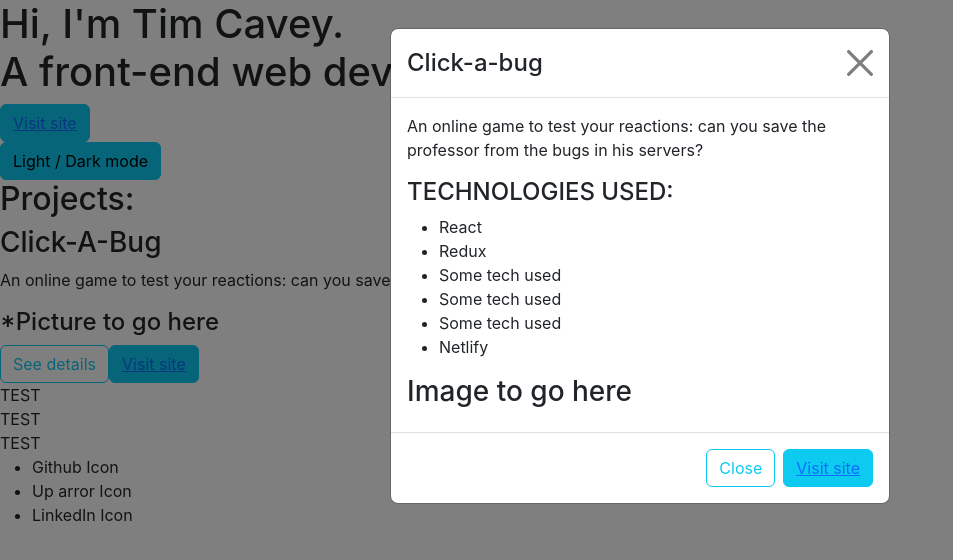
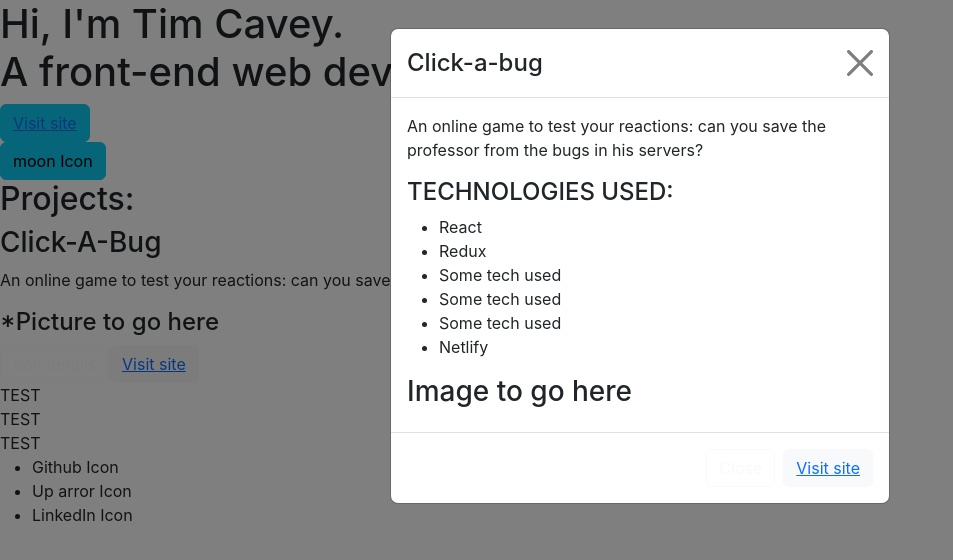
Before and after one commit to T-J-D-Cavey/my-portfolio-site, a React (Vite) app: page / in a window 1280 px wide. Both pictures are taken after a click on the button "See details". Shown: the top 560 px of the page, without its empty margins (0-953 px from the left). Built offline with nearby package versions, Linux system fonts and the light colour scheme.

Commit message:
create dynamic styles logic for light and dark modes

```diff
--- a/src/App.jsx
+++ b/src/App.jsx
@@ -16,11 +16,22 @@ export function App() {
     setMode(oppositeMode);
   }
 
+  const modeStyles = {
+    darkMode: {
+      ctaButton: 'light',
+      secondaryButton: 'outline-light',
+    },
+    lightMode: {
+      ctaButton: 'dark',
+      secondaryButton: 'outline-dark',
+    },
+  };
+
   return (
     <div>
       <HeroBanner mode={mode}/>
       <DarkLightButton mode={mode} changeMode={changeMode} />
-      <ProjectContainer mode={mode}/>
+      <ProjectContainer mode={mode} modeStyles={modeStyles}/>
       <Footer mode={mode}/>
     </div>
   )
--- a/src/components/DarkLightButton.jsx
+++ b/src/components/DarkLightButton.jsx
@@ -5,7 +5,7 @@ export function DarkLightButton({mode, changeMode}) {
         e.preventDefault();
         changeMode();
     }
-    console.log(mode);
+    let modeIcon = mode === 'darkMode' ? 'moon Icon' : 'sun Icon';
     return (
         // I may need to change this structure, depends on how the div interacts with other elements
         // I want the button to stick to the top only after it reaches the top by scroll.
@@ -13,7 +13,7 @@ export function DarkLightButton({mode, changeMode}) {
             {/* I should be able to avoid a Bootstrap component here as just need a Sun / Moon icon,
             which is affected by the mode state and changes the file dynamically */}
               <Button onClick={clickHanlder}variant="info">
-                Light / Dark mode
+                {modeIcon}
               </Button>
         </div>
     )
--- a/src/components/ProjectContainer.jsx
+++ b/src/components/ProjectContainer.jsx
@@ -3,16 +3,16 @@ import { Treadit } from "./projects/Treadit"
 import { PollutionChecker } from "./projects/PollutionChecker"
 import { RamenPopup } from "./projects/RamenPopup"
 
-export function ProjectContainer() {
+export function ProjectContainer({mode, modeStyles}) {
     return (
         <div>
             <div>
                 <h2>Projects:</h2>
             </div>
-            <ClickABug />
-            <Treadit />
-            <PollutionChecker />
-            <RamenPopup />
+            <ClickABug mode={mode} modeStyles={modeStyles} />
+            <Treadit mode={mode} modeStyles={modeStyles} />
+            <PollutionChecker mode={mode} modeStyles={modeStyles} />
+            <RamenPopup mode={mode} modeStyles={modeStyles} />
         </div>
     )
 }
--- a/src/components/projects/ClickABug.jsx
+++ b/src/components/projects/ClickABug.jsx
@@ -1,19 +1,15 @@
-// import '../../../node_modules/bootstrap/dist/css/bootstrap.css'
-// import '../../../node_modules/bootstrap/dist/js/bootstrap.js'
-
-import { useState } from 'react';
+import {useState, useEffect} from 'react';
 import Button from 'react-bootstrap/Button';
 import Modal from 'react-bootstrap/Modal';
 
-export function ClickABug({mode}) {
-
-
-
+export function ClickABug({mode, modeStyles}) {
 
     const [show, setShow] = useState(false);
     const handleClose = () => setShow(false);
     const handleShow = () => setShow(true);
 
+    let ctaButton = modeStyles[mode].ctaButton;
+    let secondaryButton = modeStyles[mode].secondaryButton;
 
 
 
@@ -25,10 +21,10 @@ export function ClickABug({mode}) {
             <p>An online game to test your reactions: can you save the professor from the bugs in his servers?
             </p>
             <h4>*Picture to go here</h4>
-            <Button variant="outline-info" onClick={handleShow}>
+            <Button variant={secondaryButton} onClick={handleShow}>
               See details
             </Button>
-            <Button variant="info" onClick={handleClose}>
+            <Button variant={ctaButton} onClick={handleClose}>
                   <a href='https://github.com/T-J-D-Cavey' target='_blank'>Visit site</a>
             </Button>
           </section>
@@ -52,10 +48,10 @@ export function ClickABug({mode}) {
               <h3>Image to go here</h3>
             </Modal.Body>
             <Modal.Footer>
-              <Button variant="outline-info" onClick={handleClose}>
+              <Button variant={secondaryButton} onClick={handleClose}>
                 Close
               </Button>
-              <Button variant="info" onClick={handleClose}>
+              <Button variant={ctaButton} onClick={handleClose}>
                 <a href='https://github.com/T-J-D-Cavey' target='_blank'>Visit site</a>
               </Button>
             </Modal.Footer>
```
